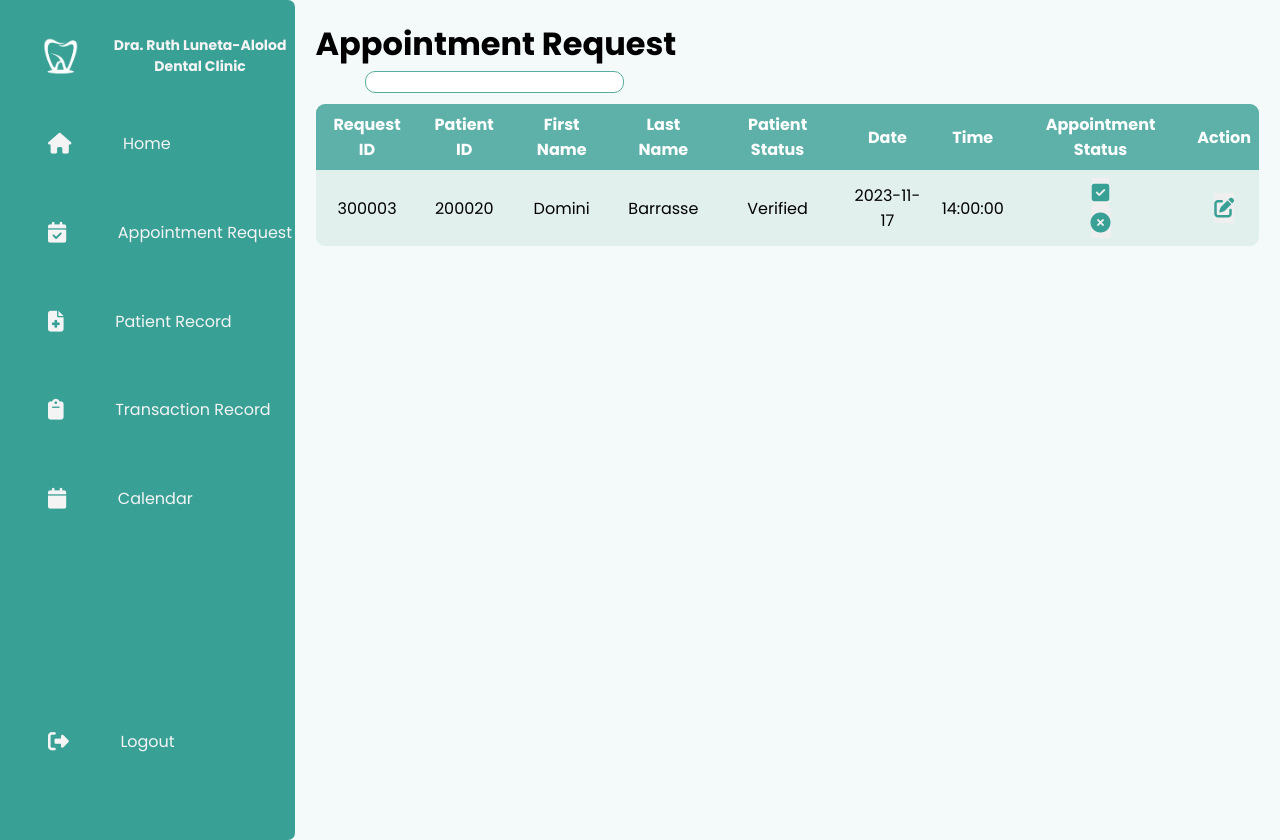
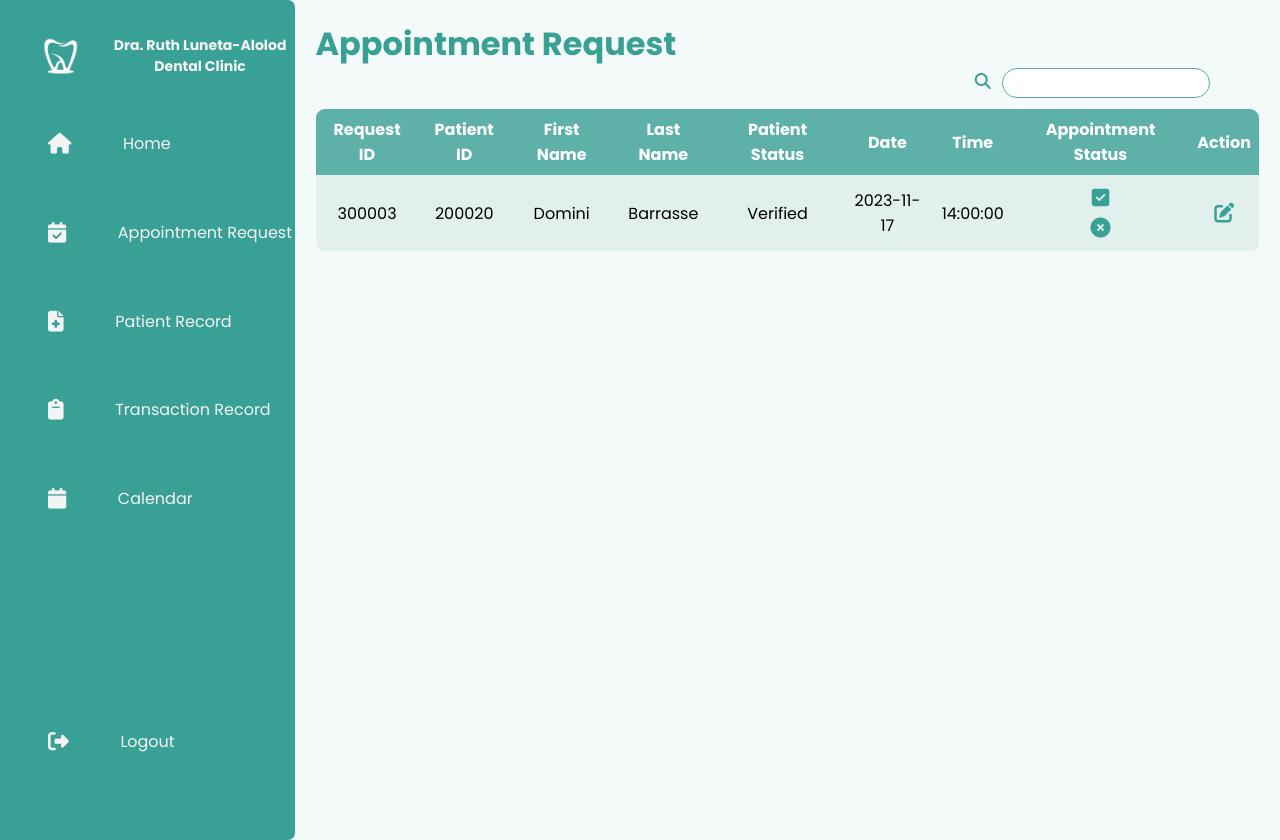
Before and after one commit to CastroClarence/clinic-project, a PHP site: page /appointmentRequest.php in a window 1280 px wide. Run offline with PHP 8.4, Linux system fonts and the light colour scheme; data comes from the database, SQL or seed files in the repository.

Commit message:
add icons

```diff
--- a/pages/appointmentRequest.php
+++ b/pages/appointmentRequest.php
@@ -54,6 +54,7 @@
 
           <div id="search-container">
             <form action="<?php echo htmlspecialchars($_SERVER["PHP_SELF"]); ?>" method="post">
+            <i class="fas fa-search"></i>
               <input type="text" name="searchKeyword" value="<?php echo $searchKeyword; ?>">
             </form>
           </div>
@@ -81,11 +82,19 @@
                                 <button type='submit' name='approve'><i class='fas fa-check-square'></i></button>
                             </form>";
 
+                      if ($row["patientStatus"] != "Verified") {
+                        echo "<input type='hidden' name='newPatientStatus' value='Verified'>";
+                      }
+
                       echo "<form action='appointmentRequestUpdate.php' method='post'>
                                 <input type='hidden' name='requestID' value='{$row['requestID']}'>
                                 <input type='hidden' name='newStatus' value='Declined'>
                                 <button type='submit' name='decline'><i class='fas fa-times-circle'></i></button>
                               </form>";
+
+                      if ($row["patientStatus"] == "Verified") {
+                        echo "<input type='hidden' name='deletePatientRecord' value='true'>";
+                      }
                   } else {
                       echo $row["requestStatus"];
                   }
--- a/styles/appointmentRequest.css
+++ b/styles/appointmentRequest.css
@@ -27,7 +27,9 @@ style for table
     /* flex-direction: column; */
     /* flex: 1; */
 }
-
+h1{
+  color: #38a095;
+}
 #reqTbl{
   display: flex;
   flex-direction: column;
@@ -38,12 +40,22 @@ style for table
 #search-container{
   display: flex;
   width: calc(100% - 100px);
+  justify-content: end;
+  align-items: end;
 }
 
 #search-container input{
   border: 1px solid #58AD9D;
-  border-radius: 10px;
+  border-radius: 20px;
   align-self: flex-end;
+  width: 13rem;
+  height: 30px;
+}
+
+#search-container i{
+  color: #38a095;
+  margin-right: 7px;
+
 }
 
 table {
@@ -59,11 +71,13 @@ th, td {
   padding: 8px;
   text-align: center;
   word-wrap: break-word;
+
 }
 
 th {
   background-color: #5EB1A9;
   color: white;
+
 }
 
 /*alternating colors*/
@@ -76,7 +90,11 @@ tr:nth-child(odd) {
 }
 
 button{
-  cursor: pointer;
   font-size: 20px;
   color: #38a095;
+  background-color: #E1EFED;
+  justify-content: space-between;
 }
+button:hover{
+  color: rgb(177, 174, 174);
+}
```
Also changed, not shown: pages/appointmentRequestUpdate.php (+28 -1 lines).
